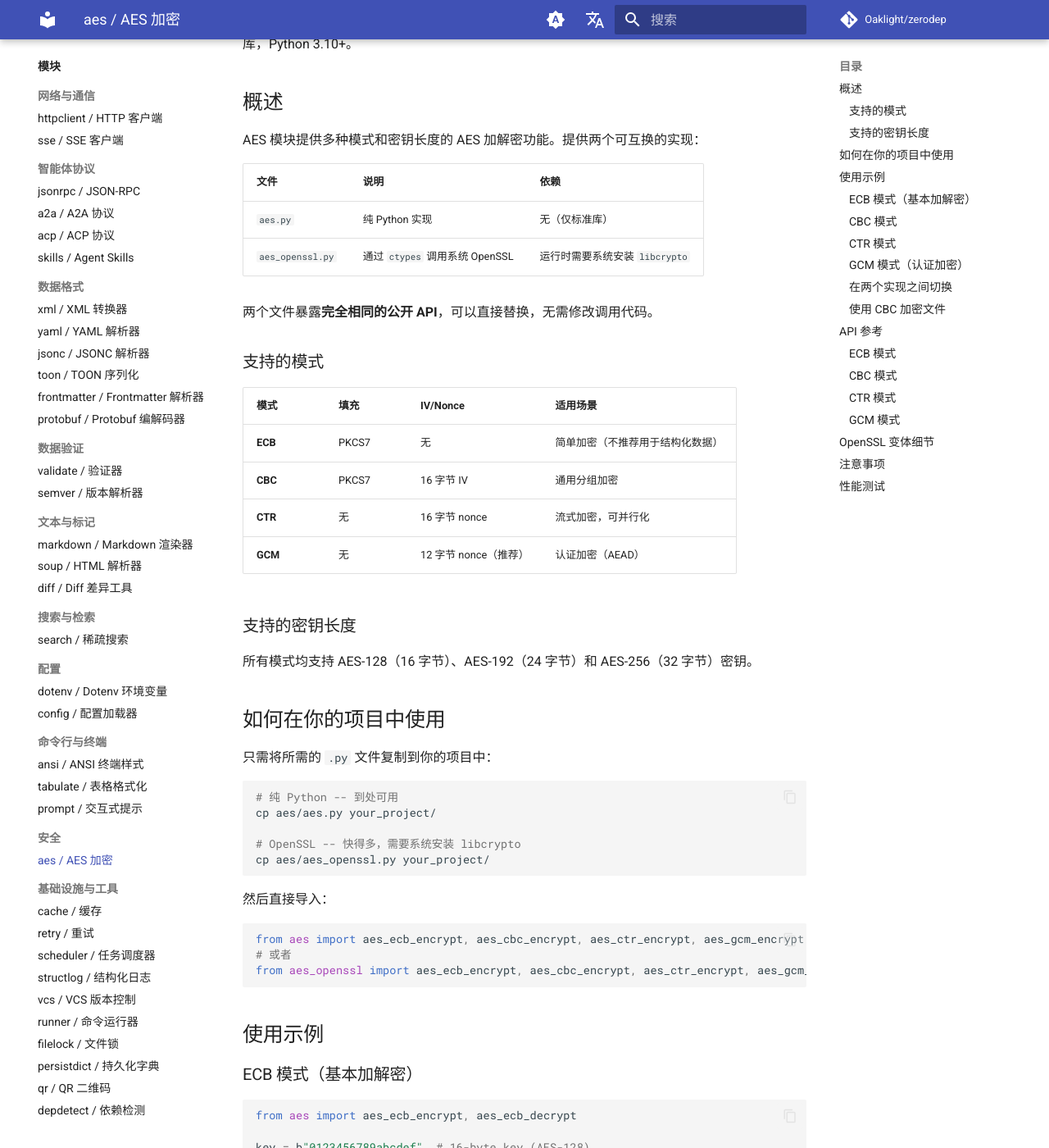
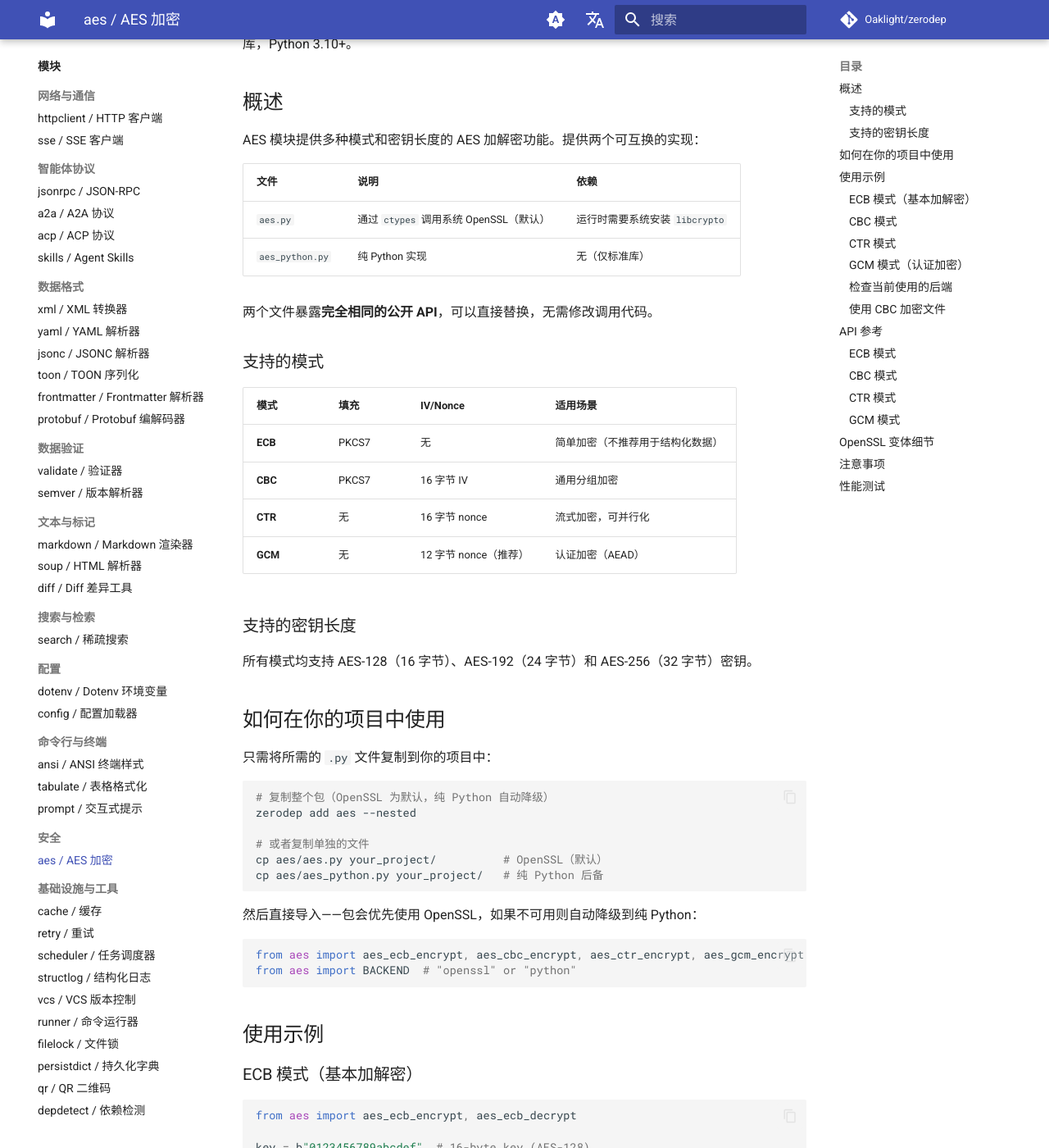
Before and after one commit to Oaklight/zerodep, an MkDocs documentation site: the page built from docs/modules/aes.md, in a window 1280 px wide and 1400 px high, scrolled down 212 px. Shown: the whole window at 82% size. Built offline with MkDocs 1.6.1 and Material for MkDocs 9.7.7, drawn with Linux system fonts in a browser that asks for light colours; comment, search, counter and statistics services are not loaded; some of the changed text lies outside the part shown.

Commit message:
docs: update aes filenames after rename (aes_openssl→aes, aes→aes_python)

````diff
--- a/docs/modules/aes.md
+++ b/docs/modules/aes.md
@@ -8,8 +8,8 @@ AES 模块提供多种模式和密钥长度的 AES 加解密功能。提供两
 
 | 文件 | 说明 | 依赖 |
 |------|------|------|
-| `aes.py` | 纯 Python 实现 | 无（仅标准库） |
-| `aes_openssl.py` | 通过 `ctypes` 调用系统 OpenSSL | 运行时需要系统安装 `libcrypto` |
+| `aes.py` | 通过 `ctypes` 调用系统 OpenSSL（默认） | 运行时需要系统安装 `libcrypto` |
+| `aes_python.py` | 纯 Python 实现 | 无（仅标准库） |
 
 两个文件暴露**完全相同的公开 API**，可以直接替换，无需修改调用代码。
 
@@ -31,19 +31,19 @@ AES 模块提供多种模式和密钥长度的 AES 加解密功能。提供两
 只需将所需的 `.py` 文件复制到你的项目中：
 
 ```bash
-# 纯 Python -- 到处可用
-cp aes/aes.py your_project/
+# 复制整个包（OpenSSL 为默认，纯 Python 自动降级）
+zerodep add aes --nested
 
-# OpenSSL -- 快得多，需要系统安装 libcrypto
-cp aes/aes_openssl.py your_project/
+# 或者复制单独的文件
+cp aes/aes.py your_project/          # OpenSSL（默认）
+cp aes/aes_python.py your_project/   # 纯 Python 后备
 ```
 
-然后直接导入：
+然后直接导入——包会优先使用 OpenSSL，如果不可用则自动降级到纯 Python：
 
 ```python
 from aes import aes_ecb_encrypt, aes_cbc_encrypt, aes_ctr_encrypt, aes_gcm_encrypt
-# 或者
-from aes_openssl import aes_ecb_encrypt, aes_cbc_encrypt, aes_ctr_encrypt, aes_gcm_encrypt
+from aes import BACKEND  # "openssl" or "python"
 ```
 
 ## 使用示例
@@ -129,27 +129,22 @@ with pytest.raises(ValueError, match="authentication failed"):
     aes_gcm_decrypt(tampered, key, nonce, tag, aad=header)
 ```
 
-### 在两个实现之间切换
+### 检查当前使用的后端
+
+`__init__.py` 会自动优先选择 OpenSSL，不可用时降级到纯 Python。你可以检查当前激活的后端：
 
 ```python
-import importlib
+from aes import BACKEND, aes_ecb_encrypt
 
-def get_aes_module():
-    """Prefer OpenSSL for speed; fall back to pure Python."""
-    try:
-        return importlib.import_module("aes_openssl")
-    except OSError:
-        return importlib.import_module("aes")
-
-aes = get_aes_module()
-ciphertext = aes.aes_ecb_encrypt(b"secret data", b"0123456789abcdef")
+print(BACKEND)  # "openssl" or "python"
+ciphertext = aes_ecb_encrypt(b"secret data", b"0123456789abcdef")
 ```
 
 ### 使用 CBC 加密文件
 
 ```python
 import os
-from aes_openssl import aes_cbc_encrypt, aes_cbc_decrypt
+from aes import aes_cbc_encrypt, aes_cbc_decrypt
 
 key = os.urandom(32)
 iv = os.urandom(16)
@@ -245,7 +240,7 @@ aes_gcm_decrypt(data: bytes, key: bytes, nonce: bytes,
     对于大多数应用场景，推荐使用 **GCM 模式**——它同时提供加密和认证（AEAD），能够防止窃听和篡改。GCM 也是 TLS 1.3 的默认加密模式。
 
 !!! info "性能说明"
-    纯 Python 实现（`aes.py`）设计简洁，偏重教学目的。对于大量数据，它比原生实现**慢数个数量级**。任何对性能敏感的场景，请使用 `aes_openssl.py`。
+    纯 Python 实现（`aes_python.py`）设计简洁，偏重教学目的。对于大量数据，它比原生实现**慢数个数量级**。任何对性能敏感的场景，请使用默认的 `aes.py`（OpenSSL）。
 
 - **密钥长度：** 必须为 16、24 或 32 字节。传入无效长度的密钥会抛出 `ValueError`。
 - **PKCS7 填充：** 在 ECB 和 CBC 模式下自动应用。CTR 和 GCM 不使用填充。
````
Also changed, not shown: other parts of docs/modules/aes.md (+1 -1 lines), docs/api/aes.md (+3 -3 lines), docs/benchmarks/aes.md (+4 -4 lines), docs/guide/installation.md (+1 -1 lines), docs/guide/philosophy.md (+1 -1 lines).
